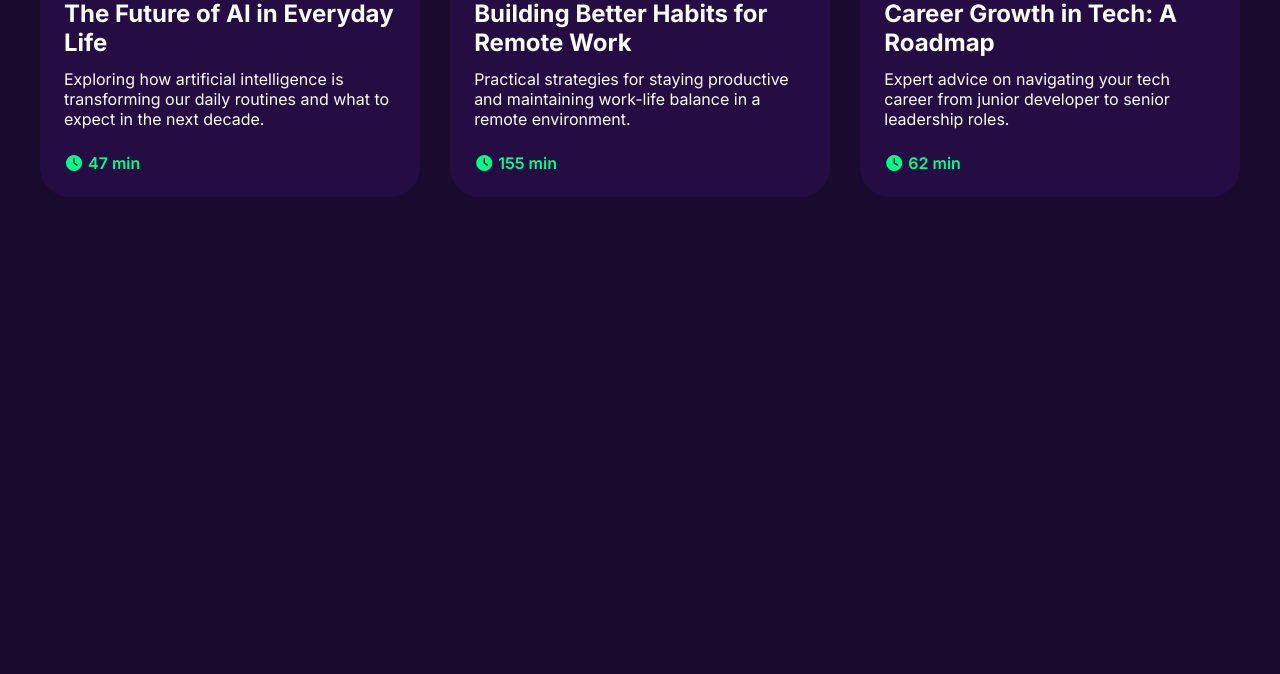
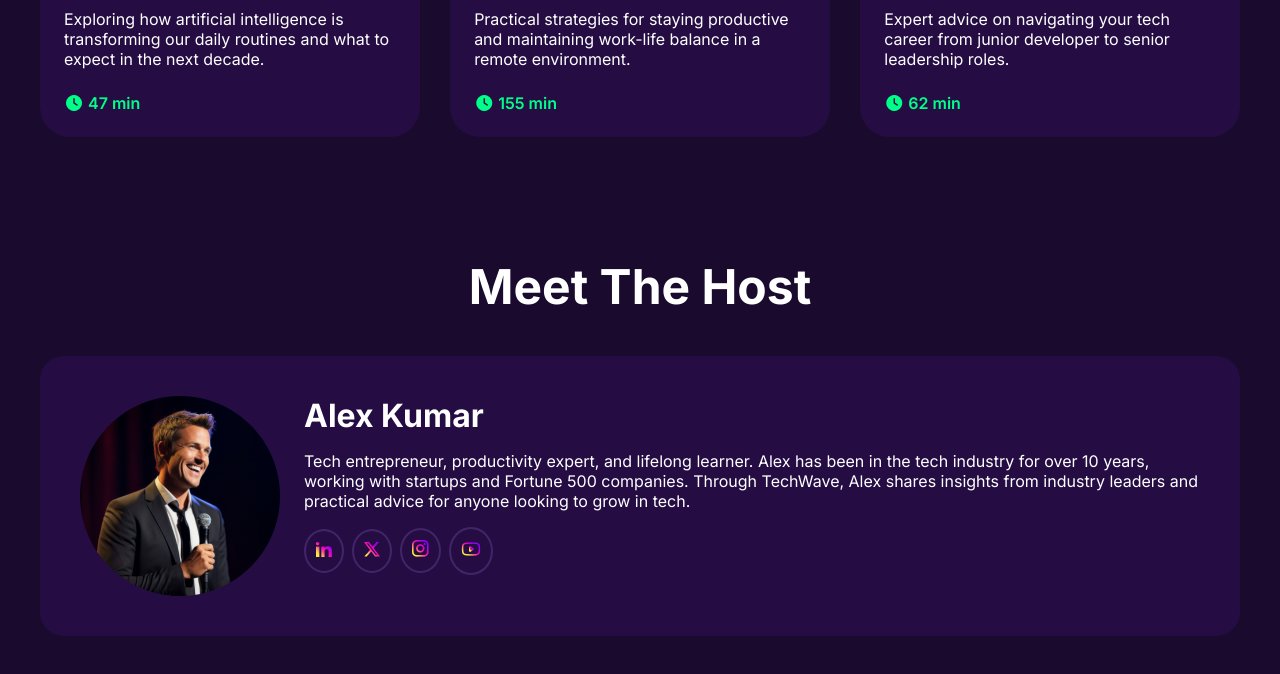
Before and after one commit to swoccho/techwave-design-practice, a plain HTML site: page index.html in a window 1280 px wide. Shown: the part 3090-3764 px from the top of the page. Before the commit the page ends 3407 px from the top, so only its background shows below. Drawn offline with Linux system fonts and the light colour scheme.

Commit message:
Meet host part done

```diff
--- a/index.html
+++ b/index.html
@@ -137,7 +137,7 @@
 
         <div class="rich">
             <img src="assets/resource.png" alt="">
-            <h1>Rich Resources</h1>
+            <h3>Rich Resources</h3>
             <p>Access show notes, transcripts, and additional learning materials for every episode.</p>
 
         </div>
@@ -185,6 +185,44 @@
 
     </div>
 
+
+    <div class="meet-host">
+        <div class="section-heading">
+            <h1>Meet The Host</h1>
+
+        </div>
+
+        <div class="host-content">
+
+            <img src="assets/host.png" alt="">
+
+            <div class="content">
+                <h3>Alex Kumar</h3>
+                <p>Tech entrepreneur, productivity expert, and lifelong learner. Alex has been in the tech industry for over 10 years, working with startups and Fortune 500 companies. Through TechWave, Alex shares insights from industry leaders and practical advice for anyone looking to grow in tech.</p>
+
+                <div class="icons">
+                    <div class="icon">
+                        <img src="assets/linkedin.png" alt="">
+                    </div>
+                    <div class="icon">
+                        <img src="assets/x.png" alt="">
+                    </div>
+                    <div class="icon">
+                        <img src="assets/instagram.png" alt="">
+                    </div>
+                    <div class="icon">
+                        <img src="assets/youtube.png" alt="">
+                    </div>
+
+                </div>
+
+            </div>
+        </div>
+    </div>
+
+
+
+
 </section>
 
 
--- a/styles/style.css
+++ b/styles/style.css
@@ -219,7 +219,7 @@
     background-color: #351165;
     border-radius: 40px;
     padding: 40px;
-    width: 790px;
+    width: 100%;
 
 }
 .interviews img{
@@ -284,9 +284,11 @@
 
 }
 .cards{
+    padding-top: 40px;
     display: grid;
     grid-template-columns: repeat(3, 1fr);
     gap: 1.9rem;
+    padding-bottom: 120px;
 
 }
 .card h3{
@@ -317,4 +319,43 @@
 .card iframe{
     width: 100%;
     border-radius: 30px 30px 0 0 ;
+    height: 215px;
 }
+
+.meet-host{
+    max-width: 1200px;
+    margin: 0 auto;
+}
+
+.host-content{
+
+    display: flex;
+    color: white;
+    background-color: #250D44;
+    padding: 40px;
+    gap: 24px;
+    border-radius: 24px;
+
+}
+
+.icon{
+    border: 2px solid #412567;
+    border-radius: 100%;
+    padding: 10px;
+}
+.icons{
+    display: flex;
+    align-items: center;
+    gap: 8px;
+    padding-top: 16px;
+
+}
+.meet-host .section-heading{
+    padding-bottom: 40px;
+}
+
+.content h3{
+    font-size: 2rem;
+    font-weight: 700;
+    padding-bottom: 1rem;
+}
```
